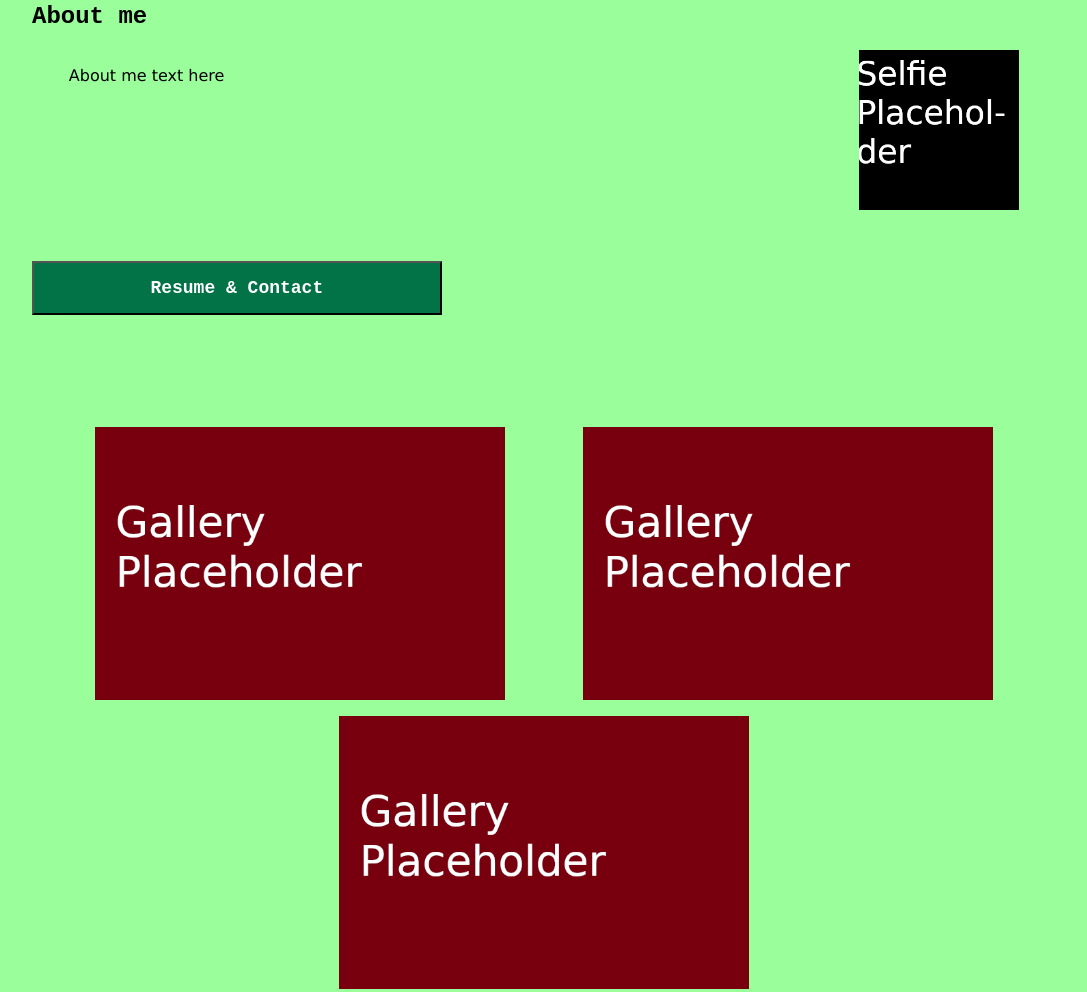
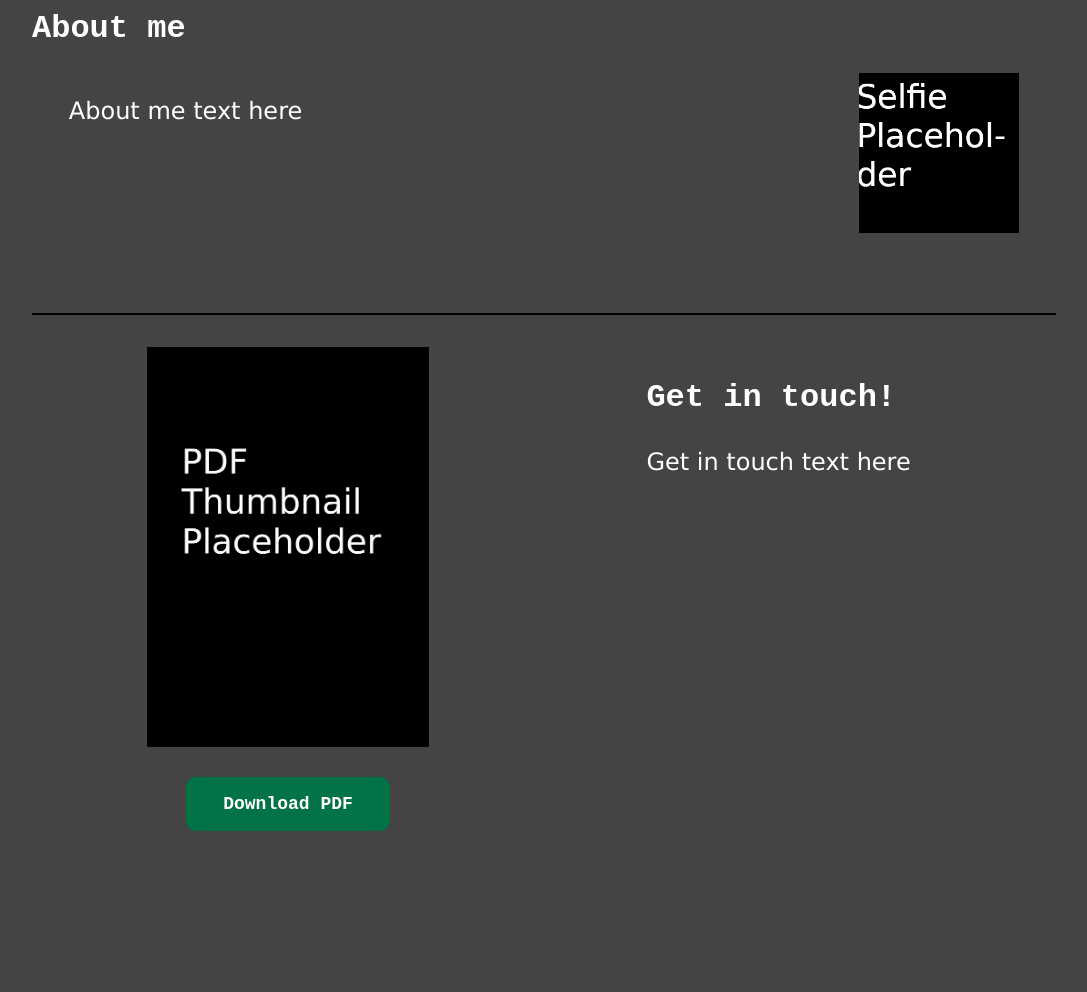
Before and after one commit to NullAux/portfolio-website, a plain HTML site: page index.html in a window 1280 px wide. Shown: the part 741-1733 px from the top of the page, without its empty margins (96-1183 px from the left). Drawn offline with Linux system fonts and the light colour scheme.

Commit message:
Removed Contact & Resume page and moved content to Home. Finished Get in Touch, made clear gallery images are links

```diff
--- a/index.html
+++ b/index.html
@@ -12,7 +12,9 @@
 <nav id="navbar">
   <h1>Gale Verney</h1>
 
+  <div id="page-links">
   <h2><a href="./index.html">Home</a></h2>
+  </div>
 
   <div id="link-icons">
     <a href="https://github.com/NullAux" class="profile-link" target="_blank"><img src="./assets/icons/github-mark.png" alt="Github"></a>
@@ -44,13 +46,32 @@
   <p>About me text here</p>
   <img src="assets/temp/selfie-placeholder.png">
   </section>
-  <!--Can add 'get in touch! ->' img-->
-  <a href="resume-and-contact.html"><button>Resume & Contact</button></a>
+</section>
+
+<div class="buffer-margin"></div>
+<div class="line-break"></div>
+
+<!--Resume & Contact-->
+<section id="resume-and-contact-grid">
+  <!--Resume PDF img and download-->
+  <section id="resume-and-button">
+      <img src="assets/temp/pdf-placeholder.png">
+      <br>
+      <a href=""><button>Download PDF</button></a>
+      <!--Add resume download link-->
+  </section>
+
+  <!--Description & Contact-->
+  <section>
+      <h1>Get in touch!</h1>
+      <p>Get in touch text here</p>
+  </section>
 </section>
 
 <div class="buffer-margin"></div>
 
 <!--Gallery-->
+<!--Add links & make clear they're clickable (expand + pointer mouse)-->
 <div id="gallery">
   <img src="assets/temp/gallery-placeholder.png">
   <img src="assets/temp/gallery-placeholder.png">
--- a/styles.css
+++ b/styles.css
@@ -3,15 +3,20 @@
   /*Global*/
   --title-font: "Courier New", "Monospace";
   --maintext-font: "Verdana", "Arial";
-  --background-color: rgb(154, 255, 154);
+  --background-color: rgb(68, 68, 68);
+  --maintext-color: white;
 
   /*Banner*/
   --banner-bg: #027247;
-  --banner-a-hover: rgb(94, 94, 94);
+  --banner-a-hover: rgb(187, 187, 187);
   --banner-text-color: white;
 
   /*Footer*/
   --footer-bg: grey;
+
+  /*Scrollbar*/
+  scrollbar-width: thin;
+  scrollbar-color: rgb(199, 199, 199) rgb(124, 124, 124);
 }
 
 /*--------------*/
@@ -33,10 +38,16 @@
 
 h1, h2, h3 {
   font-family: var(--title-font);
+  font-size: 2rem;
 }
 
-p, a, small {
+p, small {
   font-family: var(--maintext-font);
+  font-size: 1.5rem;
+}
+
+h1,h2,h3,p,a,small {
+  color: var(--maintext-color);
 }
 
 body {
@@ -49,13 +60,19 @@ body {
   margin-bottom: 7rem;
 }
 
+.line-break {
+  border-bottom: 2px solid black;
+  margin-bottom: 2rem;
+  padding: 0;
+}
+
   /*---------------*/
   /*navbar contents*/
   /*---------------*/
   #navbar {
     position: fixed;
     top: 0;
-    z-index: 1;
+    z-index: 2;
     background-color: var(--banner-bg);
     padding: 0;
     width: 101%;
@@ -73,6 +90,7 @@ body {
   /*v Can make a section for page links */
   #navbar h2 {
     margin: auto;
+    font-size: 1.5rem;
   }
 
   #navbar a:hover {
@@ -86,6 +104,7 @@ body {
 
   #navbar h1{
     padding-left: 2rem;
+    padding-right: 2rem;
     font-size: 2rem;
     color: var(--banner-text-color);
   }
@@ -95,6 +114,7 @@ body {
     grid-template-columns: repeat(4, 3rem);
     grid-auto-flow: column;
     padding-right: 2rem;
+    padding-left: 2rem;
   }
 
 .profile-link {
@@ -103,6 +123,13 @@ body {
     flex-direction: column;
     filter: brightness(0%);
     /*^ Remove if using white icons*/
+  }
+
+  #navbar #page-links {
+    display: flex;
+    justify-content: space-around;
+    align-items: center;
+    gap: 4vw;
   }
 
 /*Navbar / banner end */
@@ -228,7 +255,7 @@ body {
 
 /*About me section*/
 #welcome-section {
-
+  margin-bottom: -2rem;
 }
 
 #welcome-section #welcome-section-grid {
@@ -242,7 +269,14 @@ body {
   height: 10rem;
 }
 
-#welcome-section button {
+
+#resume-and-contact-grid {
+  display: grid;
+  grid-template-columns: 50% 50%;
+  gap: 10%;
+}
+
+#resume-and-contact-grid button {
   margin-top: 5%;
   margin-left: auto;
   width: 40%;
@@ -251,12 +285,30 @@ body {
   font-weight: bold;
   font-size: large;
   background-color: var(--banner-bg);
-  color: var(--banner-text-color)
+  color: var(--banner-text-color);
+  border: none;
+  border-radius: 10px;
+  grid-column: 1 / -1;
 }
 
-#welcome-section button:hover {
+#resume-and-contact-grid button {
   cursor: pointer;
 }
+
+#resume-and-contact-grid img {
+  aspect-ratio: 1 / 1.414;
+  max-width: 30vw;
+  height: auto;
+  max-height: 50vh;
+  min-width: none;
+  min-height: none;
+}
+
+#resume-and-contact-grid #resume-and-button {
+  text-align: center;
+}
+
+
 
 /*Gallery*/
 #gallery {
@@ -266,8 +318,17 @@ body {
   align-items: center;
   align-content: center;
   gap: 1rem;
+  padding: 10% 0 10% 0;
+  overflow: hidden;
 }
 
 #gallery img {
   max-width: 40%;
 }
+
+#gallery img:hover {
+  cursor: pointer;
+  transform: scale(1.2);
+  transition: 0.5s;
+  z-index: 1;
+}
```
Also changed, not shown: assets/temp/pdf-placeholder.png (added).
